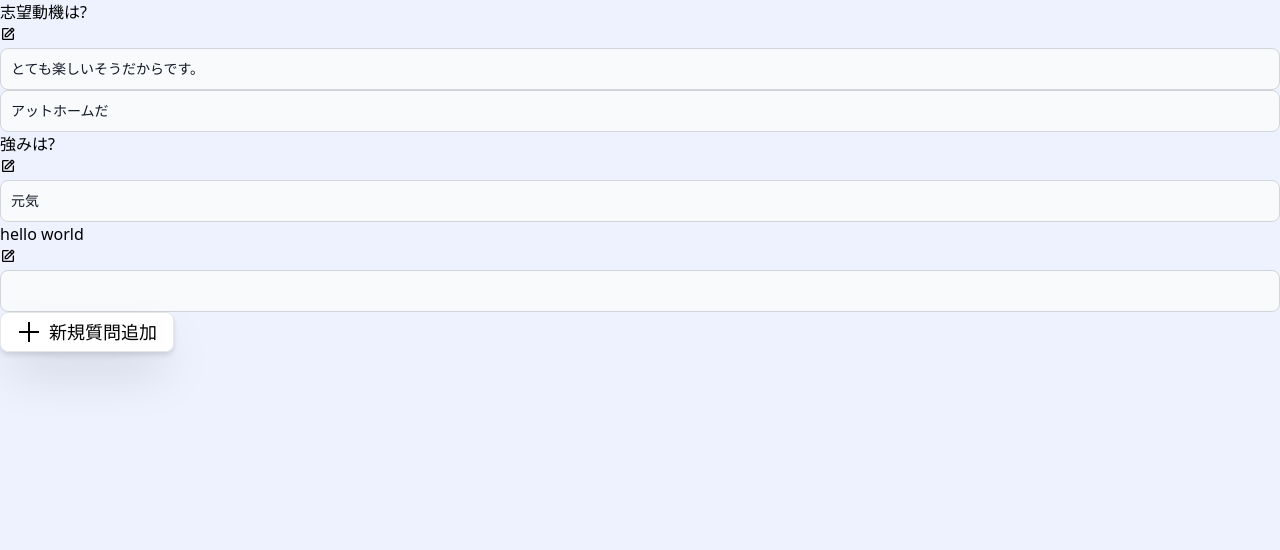
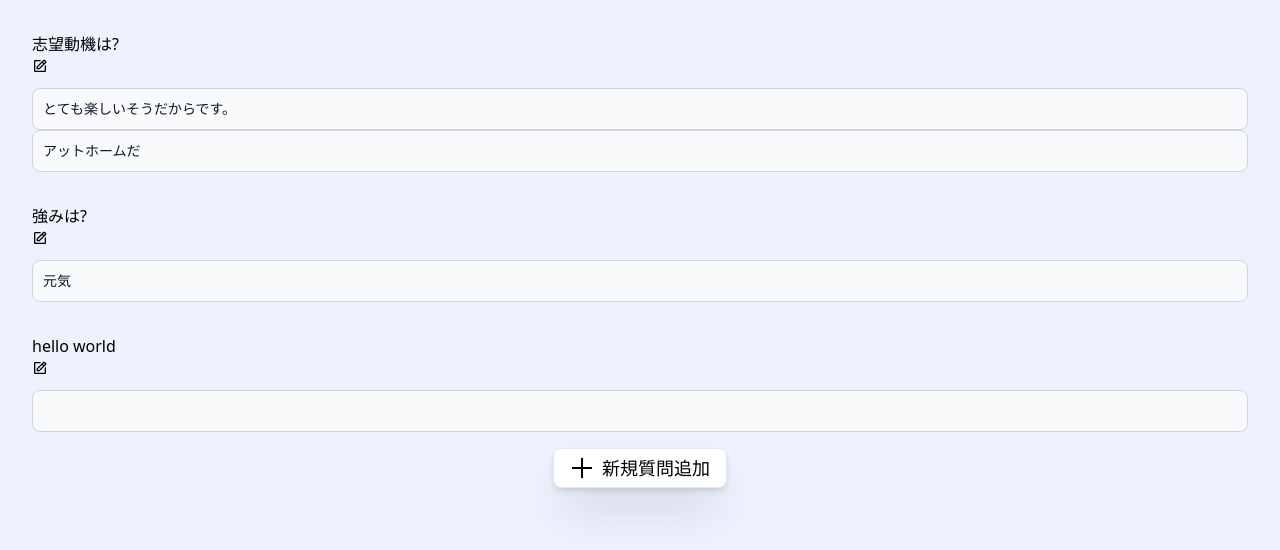
Before and after one commit to tomishima2904/es_manager, a Next.js app in the folder frontend/: page /user/entrysheets/1 in a window 1280 px wide. Both pictures are taken after a click on the button "新規質問追加". Shown: the top 550 px of the page. Built offline with nearby package versions, Linux system fonts and the light colour scheme.

Commit message:
ボタンを中央に配置し、その他要素の配置も微修正

```diff
--- a/frontend/src/components/editing/AddQandAButton.tsx
+++ b/frontend/src/components/editing/AddQandAButton.tsx
@@ -26,6 +26,7 @@ const AddQandAButton = (props: {
   };
 
   return (
+    <div className="mx-auto">
       <IconContext.Provider value={{ className: "w-6 h-6" }}>
         <button
           className="flex flex-shrink-0 justify-center items-center
@@ -38,6 +39,7 @@ const AddQandAButton = (props: {
           <span>新規質問追加</span>
         </button>
       </IconContext.Provider>
+    </div>
   );
 };
 
--- a/frontend/src/components/editing/AnswerForms.tsx
+++ b/frontend/src/components/editing/AnswerForms.tsx
@@ -60,7 +60,7 @@ const AnswerForms = (props: {
     return <div>Loading...</div>;
   }
   return (
-    <div>
+    <div className="mt-2">
       {Object.keys(_answers).map((aId) => (
         <AnswerForm key={aId} answer={_answers[aId]} />
       ))}
--- a/frontend/src/components/editing/EditingEntrysheet.tsx
+++ b/frontend/src/components/editing/EditingEntrysheet.tsx
@@ -31,12 +31,12 @@ const EditingEntrysheet = (props: {
   };
 
   return (
-    <>
+    <div className="p-4 flex flex-col ">
       {Object.keys(qAndAs).map((qId) => (
         <QandA key={qId} qAndAProps={qAndAs[qId]} />
       ))}
       <AddQandAButton questions={qAndAs} handleAddQandAs={handleAddQandAs} />
-    </>
+    </div>
   );
 };
 
--- a/frontend/src/components/editing/QandA.tsx
+++ b/frontend/src/components/editing/QandA.tsx
@@ -6,7 +6,7 @@ const QandA = (props: { qAndAProps: QandAProps }) => {
   const { question, maxChars, answers } = props.qAndAProps;
 
   return (
-    <form>
+    <form className="p-4 flex-grow">
       <QuestionForm question={question} />
       <AnswerForms answers={answers} maxChars={maxChars} />
     </form>
```
Lines whose indentation alone changed are shown as unchanged.
